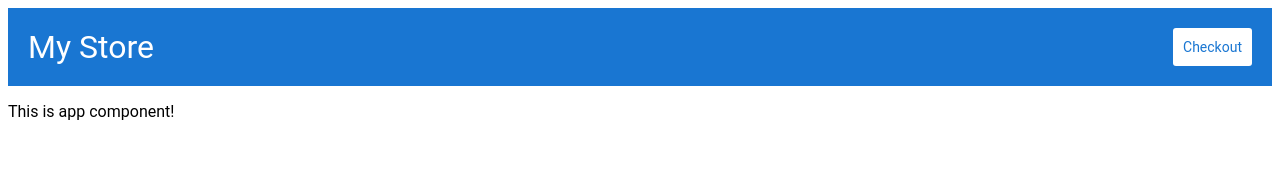
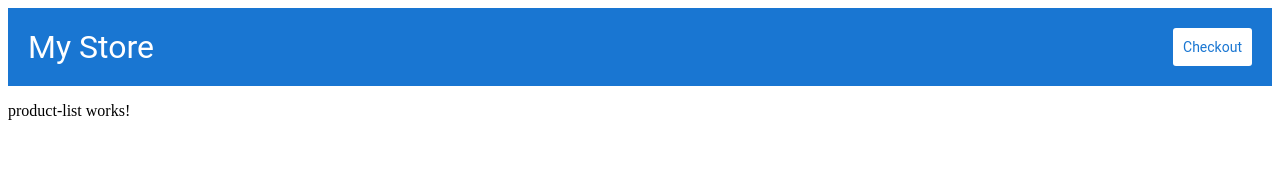
Before and after one commit to Mateusz-Kirmuc/simple-e-commerce-app, an Angular app: page / in a window 1280 px wide. Shown: the top 192 px of the page. Built offline with nearby package versions, Linux system fonts and the light colour scheme.

Commit message:
Create product list component and add routing to this component

```diff
--- a/src/app/app.component.html
+++ b/src/app/app.component.html
@@ -1,2 +1,2 @@
 <app-top-bar></app-top-bar>
-<p>This is app component!</p>
+<router-outlet></router-outlet>
--- a/src/app/app.module.ts
+++ b/src/app/app.module.ts
@@ -5,6 +5,7 @@ import { AppComponent } from './app.component';
 import { TopBarComponent } from './top-bar/top-bar.component';
 
 import { RouterModule } from '@angular/router';
+import { ProductListComponent } from './product-list/product-list.component';
 
 @NgModule({
    declarations: [
@@ -13,7 +14,9 @@ import { RouterModule } from '@angular/router';
    ],
    imports: [
       BrowserModule,
-      RouterModule
+      RouterModule.forRoot([
+         {path: '', component: ProductListComponent}
+      ])
    ],
    providers: [],
    bootstrap: [
--- /dev/null
+++ b/src/app/product-list/product-list.component.html
@@ -0,0 +1,3 @@
+<p>
+  product-list works!
+</p>
--- /dev/null
+++ b/src/app/product-list/product-list.component.ts
@@ -0,0 +1,15 @@
+import { Component, OnInit } from '@angular/core';
+
+@Component({
+  selector: 'app-product-list',
+  templateUrl: './product-list.component.html',
+  styleUrls: ['./product-list.component.css']
+})
+export class ProductListComponent implements OnInit {
+
+  constructor() { }
+
+  ngOnInit() {
+  }
+
+}
```
Also changed, not shown: src/app/product-list/product-list.component.css (added), 1 other file (tests, documents, lock files or other folders).
